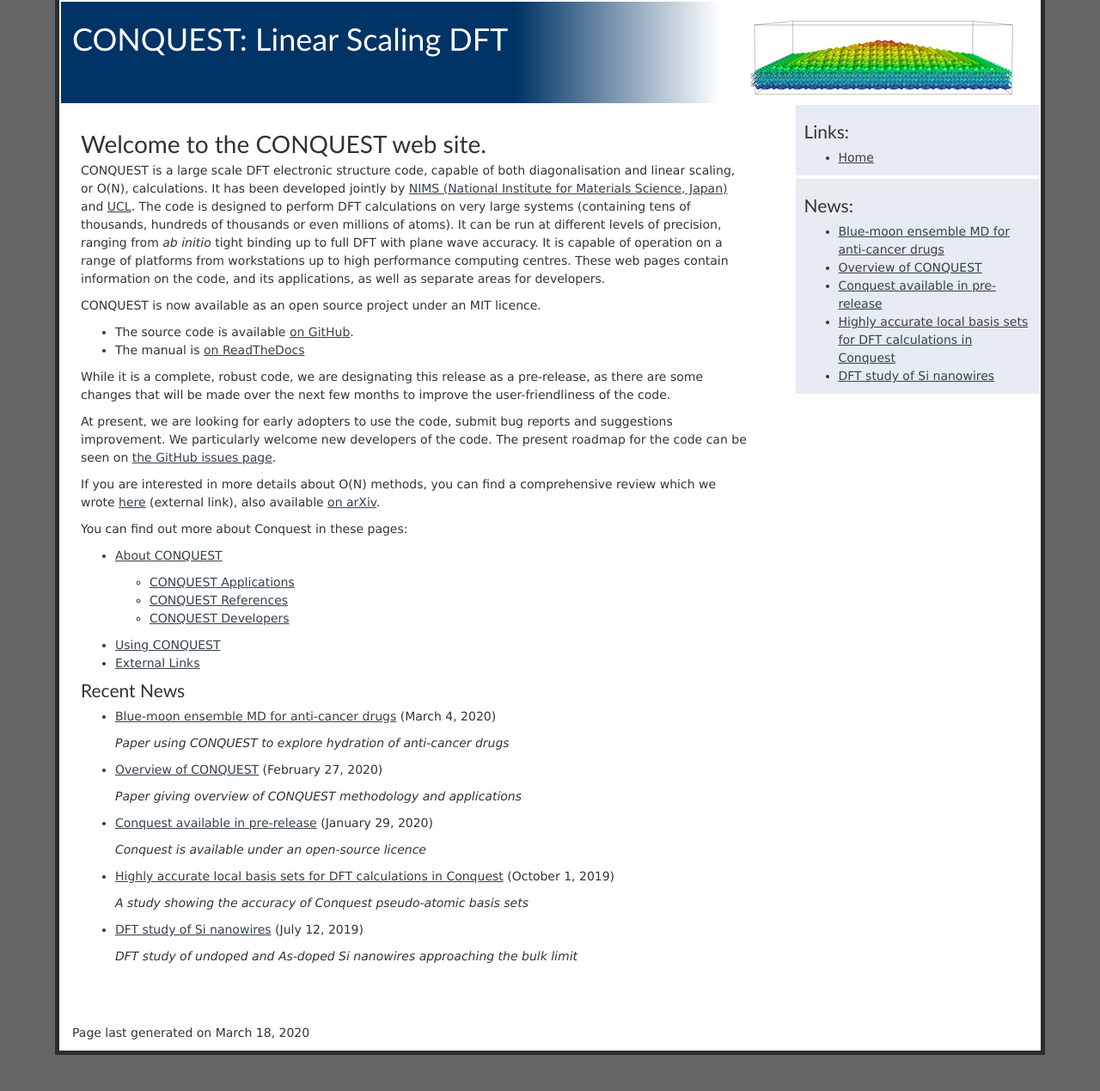
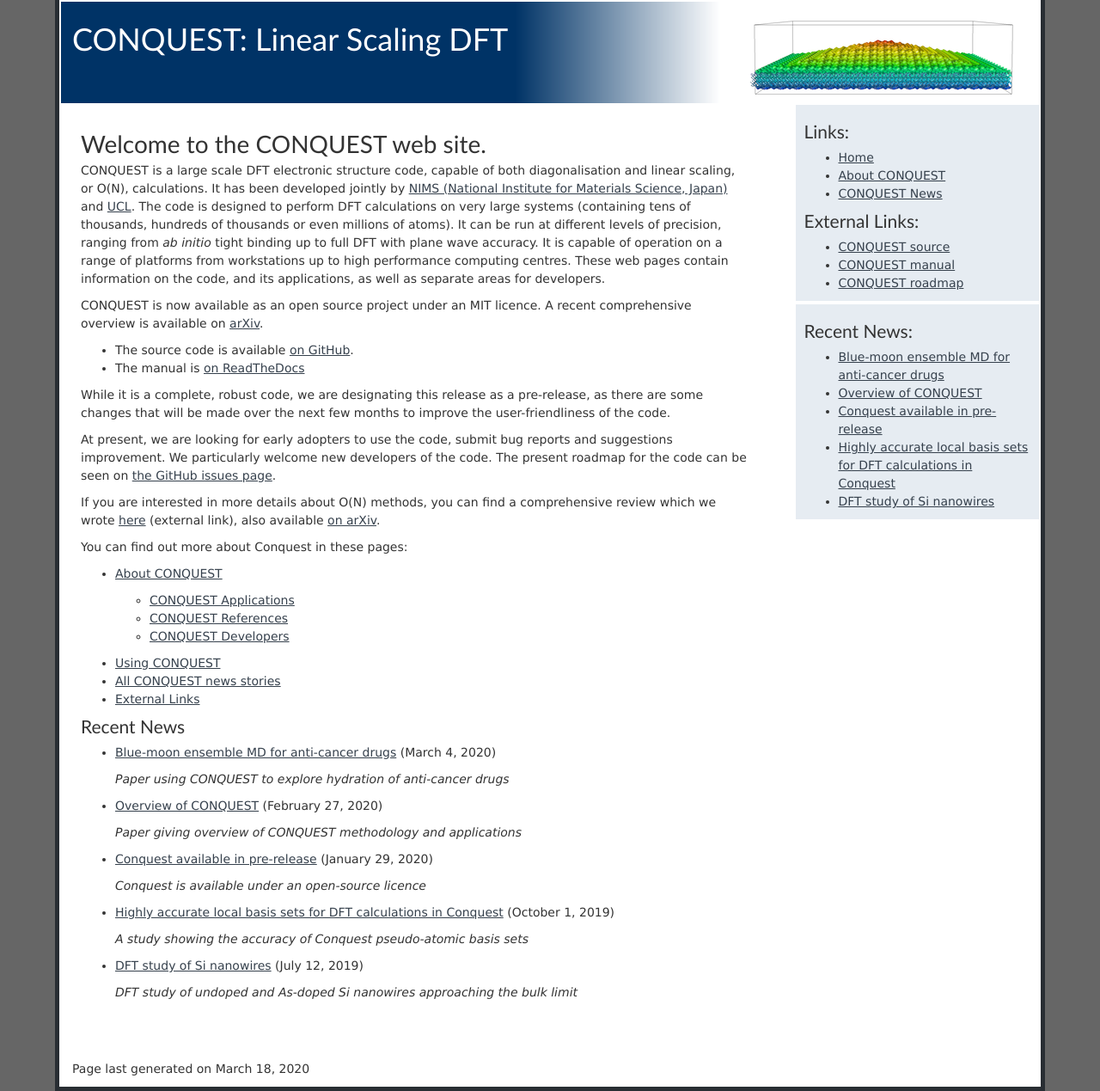
Before and after one commit to OrderN/OrderN.github.io, a Jekyll site: the page built from index.markdown, in a window 1280 px wide. Shown: the whole page at 86% size. Built offline with Jekyll 4.4.1, drawn with Linux system fonts in a browser that asks for light colours; before the commit the page ends 1227 px from its top, so only the background shows below that.

Commit message:
Proper commit of sidebar

```diff
--- a/_includes/sidebar.html
+++ b/_includes/sidebar.html
@@ -3,10 +3,18 @@
     <h2>Links:</h2>
     <ul>
       <li><a href="/index.html">Home</a></li>
+      <li><a href="/about.html">About CONQUEST</a></li>
+      <li><a href="/news.html">CONQUEST News</a></li>
+    </ul>
+    <h2>External Links:</h2>
+    <ul>
+      <li><a href="https://github.com/OrderN/CONQUEST-release">CONQUEST source</a></li>
+      <li><a href="https://conquest.readthedocs.io/">CONQUEST manual</a></li>
+      <li><a href="https://github.com/OrderN/CONQUEST-release/issues">CONQUEST roadmap</a></li>
     </ul>
   </div>
   <div id="beta-inner" class="pkg">
-    <h2>News:</h2>
+    <h2>Recent News:</h2>
       <ul>
       {% for post in site.posts offset: 0 limit: 5 %}
         <li><a href="{{ post.url }}">{{ post.title }}</a></li>
--- a/index.markdown
+++ b/index.markdown
@@ -19,7 +19,8 @@
 separate areas for developers.
 
 CONQUEST is now available as an open source project under an MIT
-licence.
+licence.  A recent comprehensive overview is available on
+[arXiv](https://arxiv.org/abs/1907.05768).
 
 * The source code is available [on GitHub](https://github.com/OrderN/CONQUEST-release).
 * The manual is [on ReadTheDocs](https://conquest.readthedocs.io/)
@@ -45,6 +46,7 @@
    * [CONQUEST References](/references.html)
    * [CONQUEST Developers](/developers.html)
 * [Using CONQUEST](/using.html)
+* [All CONQUEST news stories](/news.html)
 * [External Links](/links.html)
 
 ## Recent News
```
